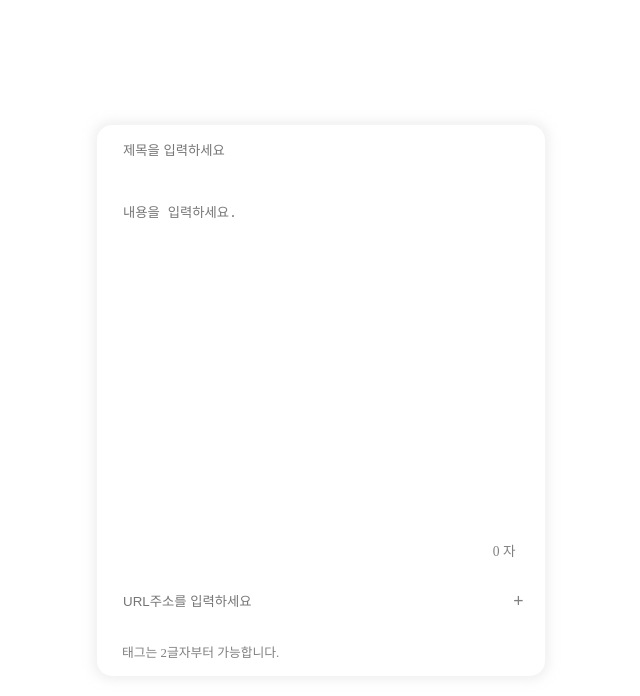
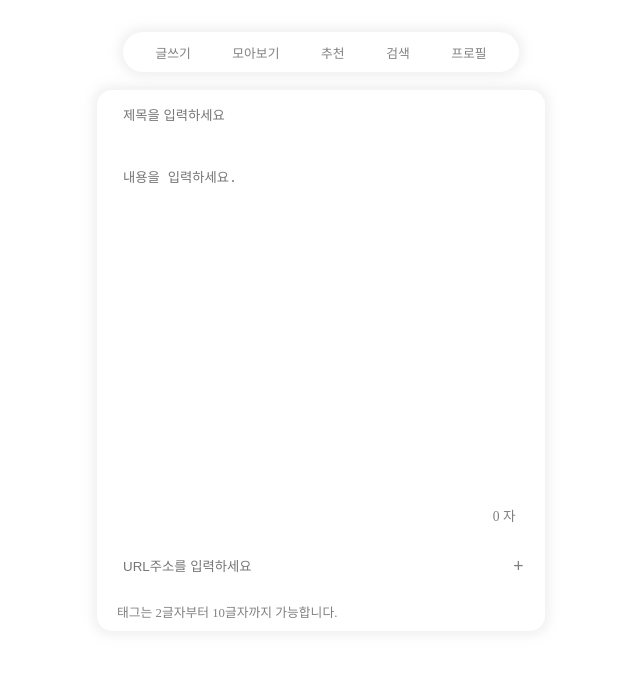
Before and after one commit to ardi-orrorin/hamony, a Vue app in the folder vuejs/: page /write in a window 1280 px wide. Shown: the top 696 px of the page, without its empty margins (319-959 px from the left). Built offline with nearby package versions, Linux system fonts and the light colour scheme.

Commit message:
메뉴 코드 추가

```diff
--- a/vuejs/src/App.vue
+++ b/vuejs/src/App.vue
@@ -1,18 +1,18 @@
 <script setup lang="ts">
-import { RouterLink, RouterView } from 'vue-router'
+import {RouterView} from 'vue-router'
+import Menu from "@/components/menu/Menu.vue";
 
 </script>
 
 <template>
+<!-- 조건 추가 예정-->
+  <Menu />
+  <br />
   <RouterView />
 </template>
 
 <style lang="scss" scoped>
-//.container{
-//  display: flex;
-//  justify-content: center;
-//  text-align: center;
-//}
+
 .v-enter-active,
 .v-leave-active {
   transition: opacity 0.35s ease;
--- a/vuejs/src/assets/lang/ko-kr.json
+++ b/vuejs/src/assets/lang/ko-kr.json
@@ -20,8 +20,13 @@
   "signSubmitError"      : "오류가 발생했습니다. 다시 시도 해주시기 바랍니다ㅏ.",
   "enterBody"            : "내용을 입력하세요.",
   "enterSubject"         : "제목을 입력하세요",
-  "tagIntro"             : "태그는 2글자부터 가능합니다.",
+  "tagIntro"             : "태그는 2글자부터 10글자까지 가능합니다.",
   "enterUrl"             : "URL주소를 입력하세요",
   "alertUrl4Max"         : "url 주소는 최대 4개 까지 등록 가능합니다.",
-  "minTextUrl"           : "입력을 마무리 해주시기 바랍니다."
+  "minTextUrl"           : "입력을 마무리 해주시기 바랍니다.",
+  "menuWrite"            : "글쓰기",
+  "menuRecent"           : "모아보기",
+  "menuRecommend"        : "추천",
+  "menuSearch"           : "검색",
+  "menuProfile"          : "프로필"
 }
--- a/vuejs/src/assets/lang/langType.ts
+++ b/vuejs/src/assets/lang/langType.ts
@@ -24,4 +24,9 @@ export interface Lang {
     "enterUrl": string
     "alertUrl4Max": string
     "minTextUrl": string
+    "menuWrite": string
+    "menuRecent": string
+    "menuRecommend": string
+    "menuSearch": string
+    "menuProfile": string
 }
--- a/vuejs/src/components/DiaryBody.vue
+++ b/vuejs/src/components/DiaryBody.vue
@@ -33,6 +33,7 @@ const value = computed({
     border: none;
     outline: none;
     transition: 0.35s;
+    color: gray;
 
     &:focus {
       transition: 0.35s;
--- /dev/null
+++ b/vuejs/src/components/menu/Menu.vue
@@ -0,0 +1,54 @@
+<script setup lang="ts">
+import MenuItem from "@/components/menu/MenuItem.vue";
+import koText from '@/assets/lang/ko-kr.json'
+import router from "@/router";
+
+interface Menu {
+  text: string,
+  clickHandler? : Function,
+  path?: string
+}
+
+const text = koText;
+
+const menuList: Menu[] = [
+  {text: text.menuWrite, path: '/write'},
+  {text: text.menuRecent},
+  {text: text.menuRecommend},
+  {text: text.menuSearch},
+  {text: text.menuProfile},
+]
+
+</script>
+
+<template>
+  <div class="container">
+    <div class="subContainer">
+      <template v-for="menu in menuList">
+        <MenuItem :text="menu.text" @click="router.push(menu.path || '')" />
+      </template>
+    </div>
+  </div>
+</template>
+
+<style scoped lang="scss">
+  .container {
+    margin-top: 4vh;
+    min-height: 40px;
+    height: 3.5vh;
+    display: flex;
+    justify-content: center;
+    align-items: center;
+  }
+
+  .subContainer {
+    padding: 0 1.5vw;
+    height: 100%;
+    border-radius: 100px;
+    box-shadow: 0 0 10px 5px rgba(230, 230, 230, 0.5);
+    display: flex;
+    align-items: center;
+    gap: 1rem;
+  }
+
+</style>
--- /dev/null
+++ b/vuejs/src/components/menu/MenuItem.vue
@@ -0,0 +1,26 @@
+<script setup lang="ts">
+  const props = defineProps(['text'])
+
+</script>
+
+<template>
+  <button class="menuItem">{{ props.text }}</button>
+</template>
+
+<style scoped lang="scss">
+  .menuItem {
+    font-size: 0.8rem;
+    padding: 0.4rem 0.8rem;
+    border-radius: 100vw;
+    //border: 1px solid red;
+    text-align: center;
+    transition: 0.35s;
+    color: gray;
+
+    &:hover {
+      color: black;
+      background-color: rgba(245, 245, 245, 1);;
+      transition: 0.35s;
+    }
+  }
+</style>
--- a/vuejs/src/views/diary/Write.vue
+++ b/vuejs/src/views/diary/Write.vue
@@ -30,7 +30,10 @@ function findTag() {
       .split(' ')
       .filter(it => (
           (/^#[a-zA-Zㄱ-ㅎ가-핳]{2}/).test(it)
-      )).forEach(it => value.tag.add(it))
+      )).forEach(it => {
+        if(it.length > 10) return
+        value.tag.add(it)
+      })
 }
 
 function removeTagHandler(tag: string){
@@ -128,13 +131,10 @@ function onSubmit(){
 
 <style lang="scss" scoped>
   .container {
+
     display: flex;
-    height: 100vh;
     justify-content: center;
     align-items: center;
-    align-content: center;
-    align-self: center;
-
   }
 
   .subContianer {
@@ -182,7 +182,7 @@ function onSubmit(){
   .tagIntro {
     color: gray;
     font-size: 0.8rem;
-    margin: 10px 20px;
+    padding: 10px 20px;
   }
 
   .urlSticky {
```
Also changed, not shown: 2 other files (tests, documents, lock files or other folders).
